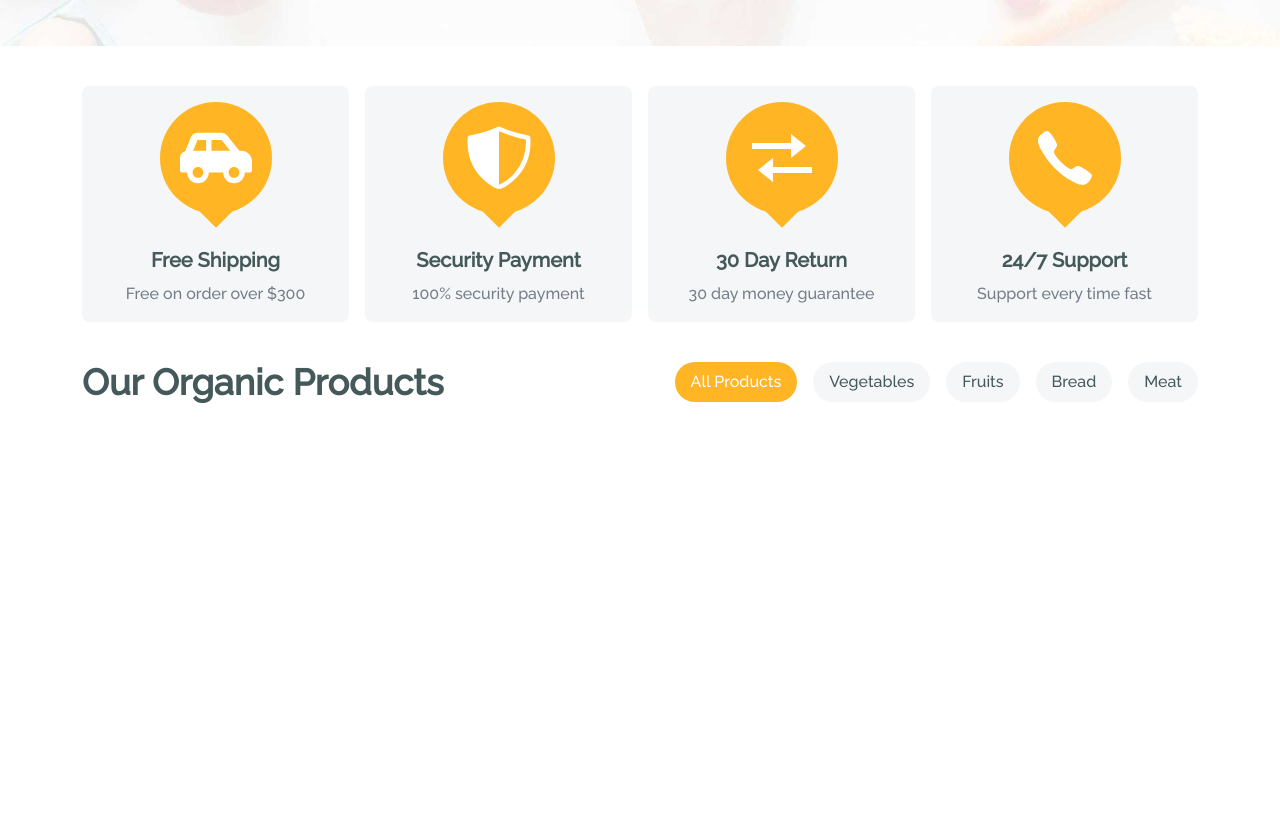
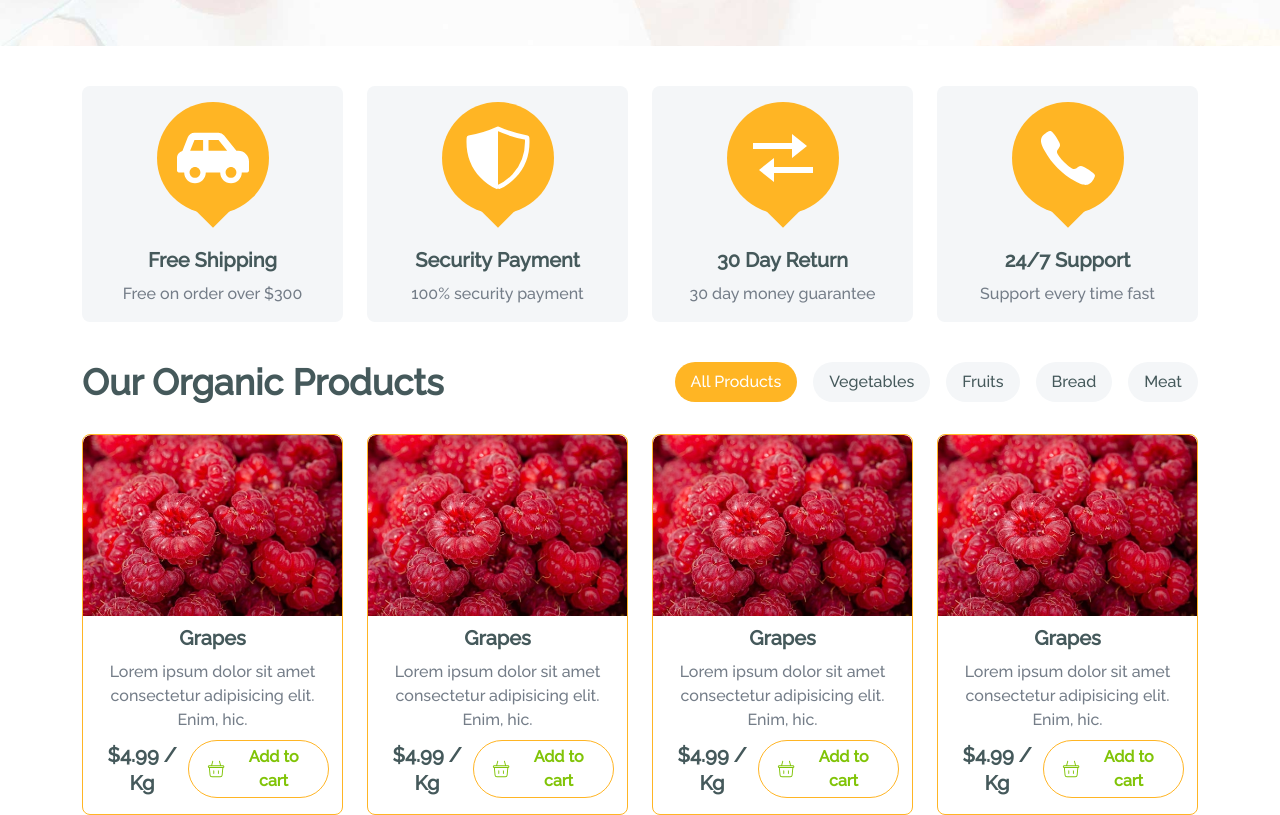
Before and after one commit to dosepehr/fruitables, a Next.js app: page / in a window 1280 px wide. Shown: the part 454-1269 px from the top of the page. Before the commit the page ends 857 px from the top, so only its background shows below. Built offline with nearby package versions, Linux system fonts and the light colour scheme.

Commit message:
add products grid section

```diff
--- a/src/components/templates/index/products/components/Product.tsx
+++ b/src/components/templates/index/products/components/Product.tsx
@@ -0,0 +1,37 @@
+import React from "react";
+import Image from "next/image";
+import { CiShoppingBasket } from "react-icons/ci";
+const Product = () => {
+  return (
+    <div className="rounded-lg border border-mainYellow bg-white pb-4">
+      <div className="overflow-hidden rounded-t-lg">
+        <Image
+          src="/images/fruite-item-2.jpg"
+          className="rounded-t-lg duration-700 hover:scale-150"
+          width={1000}
+          height={1000}
+          alt=""
+        />
+      </div>
+      <div className="mx-auto w-[90%] text-center">
+        <div>
+          <p className="text-darkGray my-2 text-xl font-semibold">Grapes</p>
+          <p className="text-lightGray my-2">
+            Lorem ipsum dolor sit amet consectetur adipisicing elit. Enim, hic.
+          </p>
+        </div>
+        <div className="flex items-center justify-around">
+          <p className="text-darkGray text-xl font-semibold">$4.99 / Kg</p>
+          <button className="group flex items-center justify-center space-x-2 rounded-full border border-mainYellow px-4 py-1 duration-300 hover:bg-mainYellow">
+            <CiShoppingBasket className="text-2xl text-lightGreen" />
+            <p className="text-lightGreen duration-300 group-hover:text-white font-semibold">
+              Add to cart
+            </p>
+          </button>
+        </div>
+      </div>
+    </div>
+  );
+};
+
+export default Product;
--- /dev/null
+++ b/src/components/templates/index/products/components/ProductsList.tsx
@@ -0,0 +1,15 @@
+import React from "react";
+import Product from "./Product";
+
+const ProductsList = () => {
+  return (
+    <div className="grid grid-cols-1 gap-6 md:grid-cols-2 lg:grid-cols-3 xl:grid-cols-4">
+      <Product />
+      <Product />
+      <Product />
+      <Product />
+    </div>
+  );
+};
+
+export default ProductsList;
--- a/src/components/templates/index/products/components/ProductsSelector.tsx
+++ b/src/components/templates/index/products/components/ProductsSelector.tsx
@@ -31,7 +31,7 @@ const ProductsSelector = () => {
         <button
           key={button.id}
           onClick={() => setCategory(button.content)}
-          className={`rounded-full px-4 py-2 transition-all duration-300 ${button.content == category ? "bg-mainYellow text-white" : "bg-[#f4f6f8] text-[#45595b]"}`}
+          className={`rounded-full px-4 py-2 transition-all duration-300 ${button.content == category ? "bg-mainYellow text-white" : "bg-[#f4f6f8] text-darkGray"}`}
         >
           {button.content}
         </button>
--- a/src/components/templates/index/products/index.tsx
+++ b/src/components/templates/index/products/index.tsx
@@ -1,16 +1,17 @@
-import React from "react";
 import ProductsSelector from "./components/ProductsSelector";
+import ProductsList from "./components/ProductsList";
 import Layout from "@/components/modules/Layout/Layout";
 const Products = () => {
   return (
     <>
       <Layout>
-        <div className="mt-10 flex items-center justify-between">
-          <p className="text-4xl font-semibold text-[#45595b]">
+        <div className="mt-10 flex items-center justify-between mb-8">
+          <p className="text-4xl font-semibold text-darkGray">
             Our Organic Products
           </p>
           <ProductsSelector />
         </div>
+        <ProductsList />
       </Layout>
     </>
   );
--- a/src/components/templates/index/services/components/ServiceBox.tsx
+++ b/src/components/templates/index/services/components/ServiceBox.tsx
@@ -17,8 +17,8 @@ const ServiceBox: FC<PropsWithChildren<ServiceBoxProps>> = ({
           <div className="absolute -bottom-2 right-1/2 h-7 w-7 translate-x-1/2 rotate-45 bg-mainYellow"></div>
         </div>
         <div className="mt-8 text-center">
-          <p className="mb-2 text-xl font-semibold text-[#45595b]">{title}</p>
-          <p className="text-[#747D88]">{desc}</p>
+          <p className="mb-2 text-xl font-semibold text-darkGray">{title}</p>
+          <p className="text-lightGray">{desc}</p>
         </div>
       </div>
     </>
--- a/src/components/templates/index/services/index.tsx
+++ b/src/components/templates/index/services/index.tsx
@@ -8,7 +8,7 @@ const Services = () => {
   return (
     <>
       <Layout>
-        <div className="mt-10 grid gap-4 md:grid-cols-2 lg:grid-cols-4">
+        <div className="mt-10 grid gap-6 md:grid-cols-2 lg:grid-cols-4">
           <ServiceBox title="Free Shipping" desc="Free on order over $300">
             <FaCarSide />
           </ServiceBox>
--- a/tailwind.config.ts
+++ b/tailwind.config.ts
@@ -22,6 +22,8 @@ const config: Config = {
       colors: {
         lightGreen: "#81C408",
         mainYellow: "#FFb524",
+        darkGray: "#45595b",
+        lightGray:'#747D88'
       },
     },
   },
```
